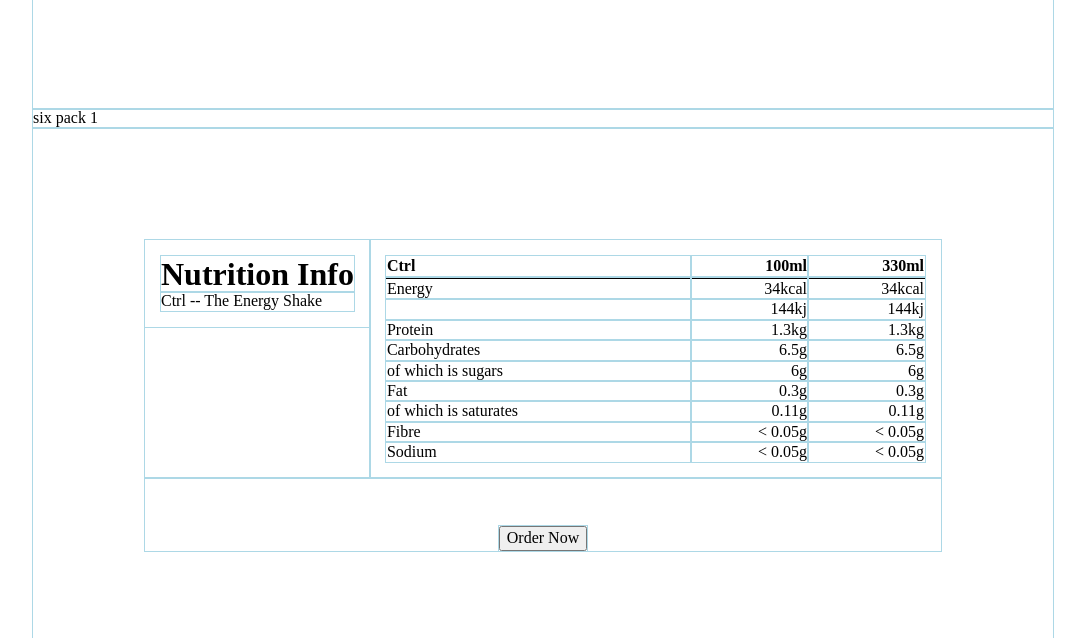
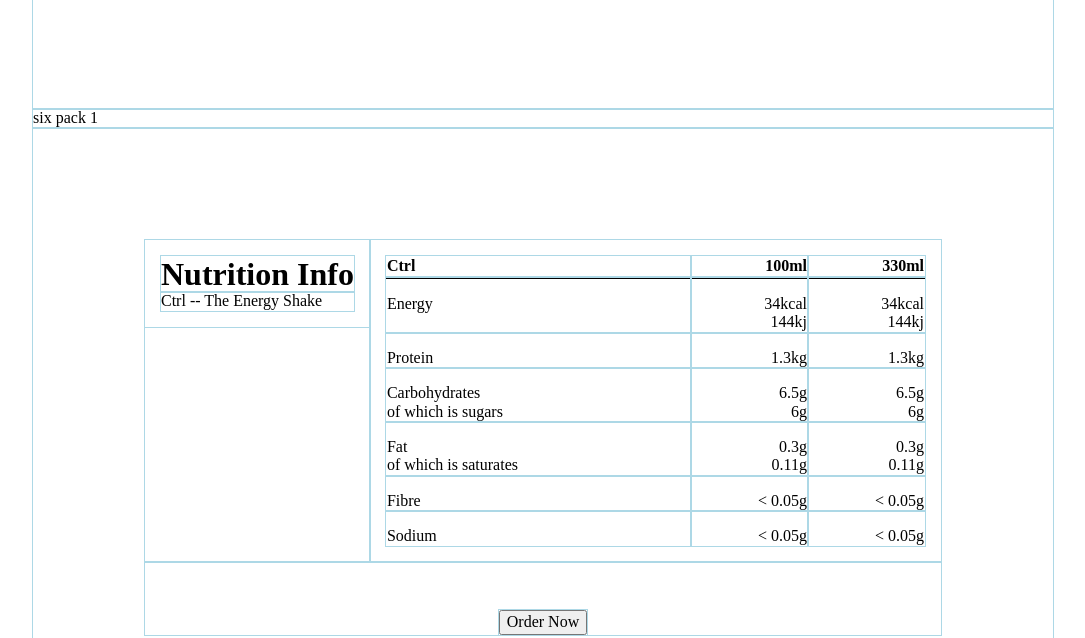
Before and after one commit to psalaets/juice-design, a website built with webpack: page index.html in a window 1280 px wide. Shown: the part 520-1158 px from the top of the page, without its empty margins (97-1182 px from the left). Built offline with nearby package versions, Linux system fonts and the light colour scheme.

Commit message:
messing with non uniform row spacing effect

```diff
--- a/app.scss
+++ b/app.scss
@@ -103,10 +103,14 @@
         border-bottom: 3px solid black;
     }
 
+    td {
+        padding-top: 1rem;
+    }
 }
 
 .c-nutritional-facts__label {
     text-align: left;
+    vertical-align: top;
 }
 
 .c-nutritional-facts__value {
--- a/index.html
+++ b/index.html
@@ -101,14 +101,17 @@
               </thead>
               <tbody>
                 <tr>
-                  <td class="c-nutritional-facts__label">Energy</td>
-                  <td class="c-nutritional-facts__value">34kcal</td>
-                  <td class="c-nutritional-facts__value">34kcal</td>
-                </tr>
-                <tr>
-                  <td class="c-nutritional-facts__label"></td>
-                  <td class="c-nutritional-facts__value">144kj</td>
-                  <td class="c-nutritional-facts__value">144kj</td>
+                  <td class="c-nutritional-facts__label">
+                    Energy
+                  </td>
+                  <td class="c-nutritional-facts__value">
+                    34kcal<br>
+                    144kj
+                  </td>
+                  <td class="c-nutritional-facts__value">
+                    34kcal<br>
+                    144kj
+                  </td>
                 </tr>
                 <tr>
                   <td class="c-nutritional-facts__label">Protein</td>
@@ -116,24 +119,32 @@
                   <td class="c-nutritional-facts__value">1.3kg</td>
                 </tr>
                 <tr>
-                  <td class="c-nutritional-facts__label">Carbohydrates</td>
-                  <td class="c-nutritional-facts__value">6.5g</td>
-                  <td class="c-nutritional-facts__value">6.5g</td>
+                  <td class="c-nutritional-facts__label">
+                    Carbohydrates<br>
+                    of which is sugars
+                  </td>
+                  <td class="c-nutritional-facts__value">
+                    6.5g<br>
+                    6g
+                  </td>
+                  <td class="c-nutritional-facts__value">
+                    6.5g<br>
+                    6g
+                  </td>
                 </tr>
                 <tr>
-                  <td class="c-nutritional-facts__label">of which is sugars</td>
-                  <td class="c-nutritional-facts__value">6g</td>
-                  <td class="c-nutritional-facts__value">6g</td>
-                </tr>
-                <tr>
-                  <td class="c-nutritional-facts__label">Fat</td>
-                  <td class="c-nutritional-facts__value">0.3g</td>
-                  <td class="c-nutritional-facts__value">0.3g</td>
-                </tr>
-                <tr>
-                  <td class="c-nutritional-facts__label">of which is saturates</td>
-                  <td class="c-nutritional-facts__value">0.11g</td>
-                  <td class="c-nutritional-facts__value">0.11g</td>
+                  <td class="c-nutritional-facts__label">
+                    Fat<br>
+                    of which is saturates
+                  </td>
+                  <td class="c-nutritional-facts__value">
+                    0.3g<br>
+                    0.11g
+                  </td>
+                  <td class="c-nutritional-facts__value">
+                    0.3g<br>
+                    0.11g
+                  </td>
                 </tr>
                 <tr>
                   <td class="c-nutritional-facts__label">Fibre</td>
```
